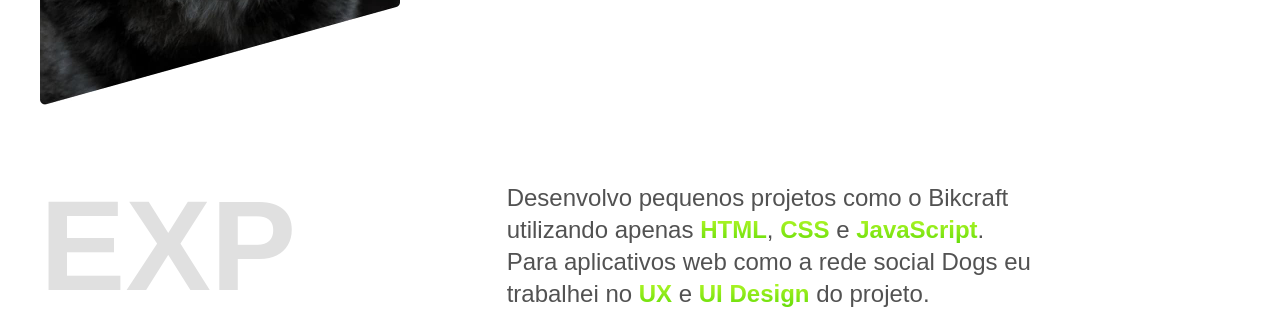
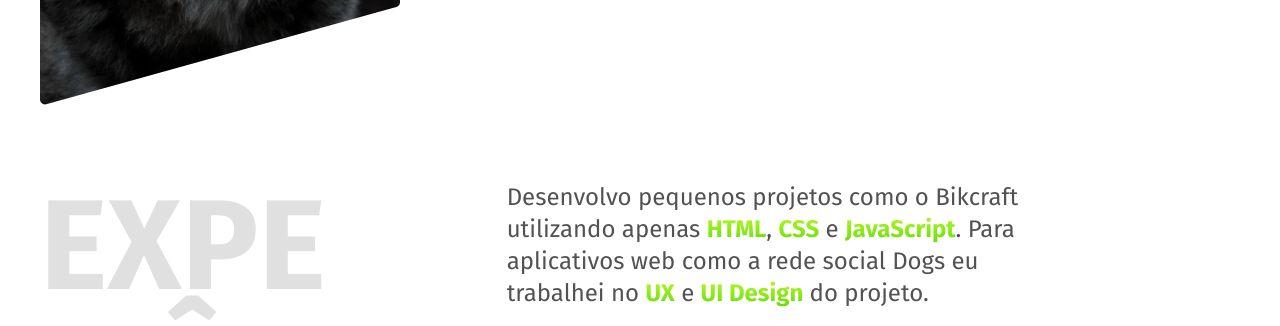
Before and after one commit to samuel-barengo/samuel-barengo.github.io, a plain HTML site: page index.html in a window 1280 px wide. Shown: the part 578-904 px from the top of the page. Drawn offline with Linux system fonts and the light colour scheme.

Commit message:
google fonts

```diff
--- a/index.html
+++ b/index.html
@@ -4,8 +4,10 @@
 <head>
     <meta charset="UTF-8">
     <meta name="viewport" content="width=device-width, initial-scale=1.0">
-    <meta name="description" content="Desenvolvedor Front End & UX/UI Designer,
-    Localizado na Bahia">
+    <meta name="description" content="Desenvolvedor Front End & UX/UI Designer, Localizado na Bahia">
+    <link rel="preconnect" href="https://fonts.googleapis.com">
+    <link rel="preconnect" href="https://fonts.gstatic.com" crossorigin>
+    <link href="https://fonts.googleapis.com/css2?family=Fira+Sans:wght@400;700&display=swap" rel="stylesheet">
     <link rel="stylesheet" href="CSS/style.css">
     <link rel="icon" href="./img/favicon.svg" type="image.svg+xml">
     <title>Portfólio</title>
```
